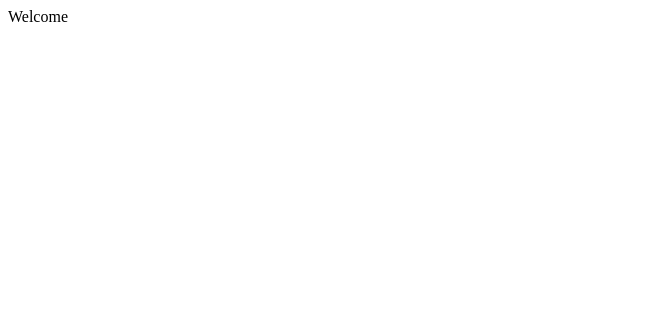
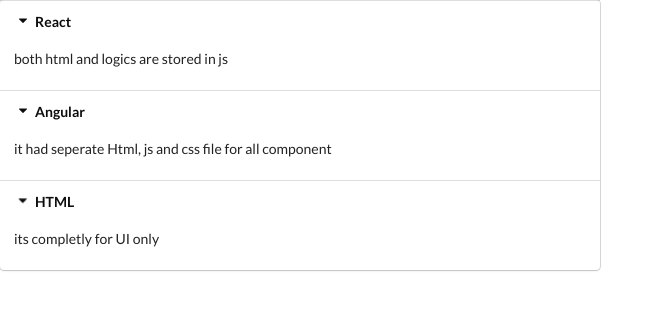
Before and after one commit to ManikandanRamSaro/React_Hooks_app, a React (Create React App) app: page / in a window 1280 px wide. Shown: the top 310 px of the page, without its empty margins (0-664 px from the left). Built offline with nearby package versions, Linux system fonts and the light colour scheme.

Commit message:
After adding semantic UI file into app - 6-1-21

```diff
--- a/public/index.html
+++ b/public/index.html
@@ -15,6 +15,8 @@
       user's mobile device or desktop. See https://developers.google.com/web/fundamentals/web-app-manifest/
     -->
     <link rel="manifest" href="%PUBLIC_URL%/manifest.json" />
+    <link rel="stylesheet" href="https://cdnjs.cloudflare.com/ajax/libs/semantic-ui/2.4.1/semantic.min.css">
+
     <!--
       Notice the use of %PUBLIC_URL% in the tags above.
       It will be replaced with the URL of the `public` folder during the build.
--- a/src/App.js
+++ b/src/App.js
@@ -1,9 +1,16 @@
 import React from "react";
+import Accordion from './Components/Accordion';
+
+const items =[
+    { id:1 , title:'React',content:'both html and logics are stored in js'},
+    { id:2 , title:'Angular',content:'it had seperate Html, js and css file for all component'},
+    { id:3 , title:'HTML',content:'its completly for UI only'}
+]
 
 class App extends React.Component{
 
     render(){
-        return (<div>Welcome</div>);
+        return (<div><Accordion items={items}/></div>);
     }
 
 }
--- /dev/null
+++ b/src/Components/Accordion.js
@@ -0,0 +1,23 @@
+import React from 'react';
+
+const Accordion = ({items}) =>{
+
+    const itemRender = items.map((item)=>{
+        return (
+            <div key={item.id}>
+                <div className="title active">
+                    <i className="dropdown icon"></i>
+                    {item.title}
+                </div>
+                <div className="content active">
+                    <p>{item.content}</p>
+                </div>
+            </div>
+        );
+    })
+
+    return (<div className="ui styled accordion">
+            {itemRender}
+            </div>);
+}
+export default Accordion;
```
Also changed, not shown: 1 other file (tests, documents, lock files or other folders).
